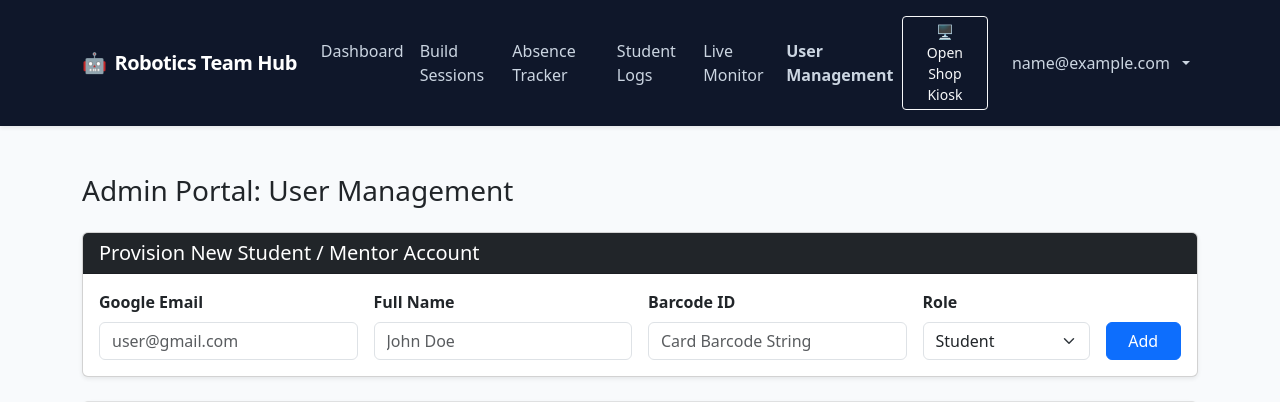
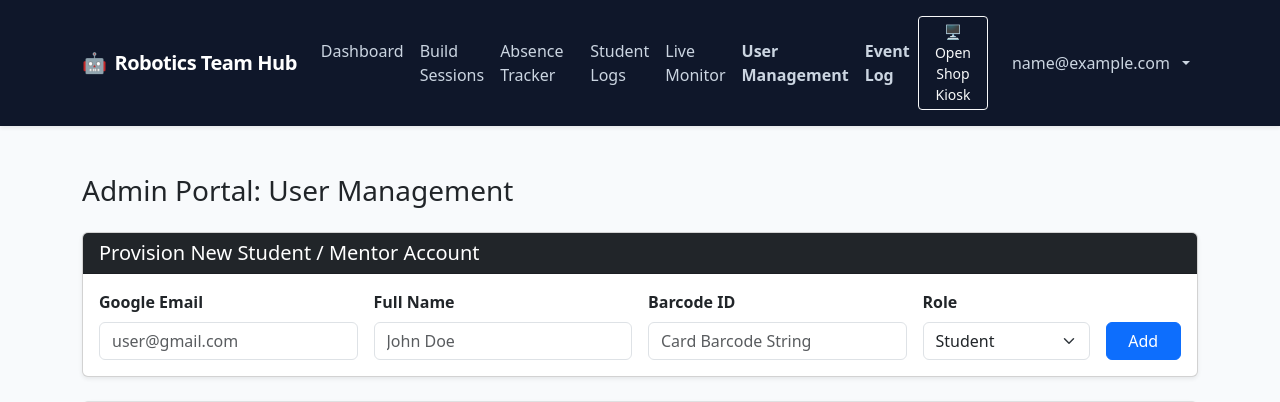
Before and after one commit to gmanandmarbles/attendance-portal, a Flask app: page /admin/users in a window 1280 px wide. Shown: the top 402 px of the page. Run offline with Flask 3, Linux system fonts and the light colour scheme; the visitor is signed in with stand-in values (Sample User, id 1); tables that the repository leaves empty hold one stand-in row (values such as "Sample post"); grey boxes marked "Sample" are stand-in pictures.

Commit message:
Add Event Log link for admin users

```diff
--- a/templates/base.html
+++ b/templates/base.html
@@ -109,6 +109,9 @@
                             <li class="nav-item">
                                 <a class="nav-link text-warning fw-semibold" href="{{ url_for('admin_users') }}">User Management</a>
                             </li>
+                            <li class="nav-item">
+                                <a class="nav-link text-warning fw-semibold" href="{{ url_for('admin_logs') }}">Event Log</a>
+                            </li>
                         {% endif %}
                     {% endif %}
                 </ul>
```
